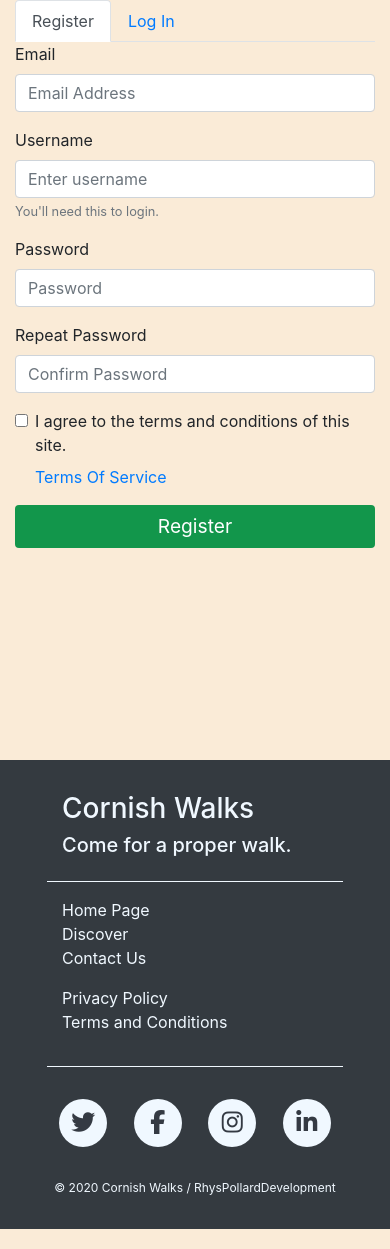
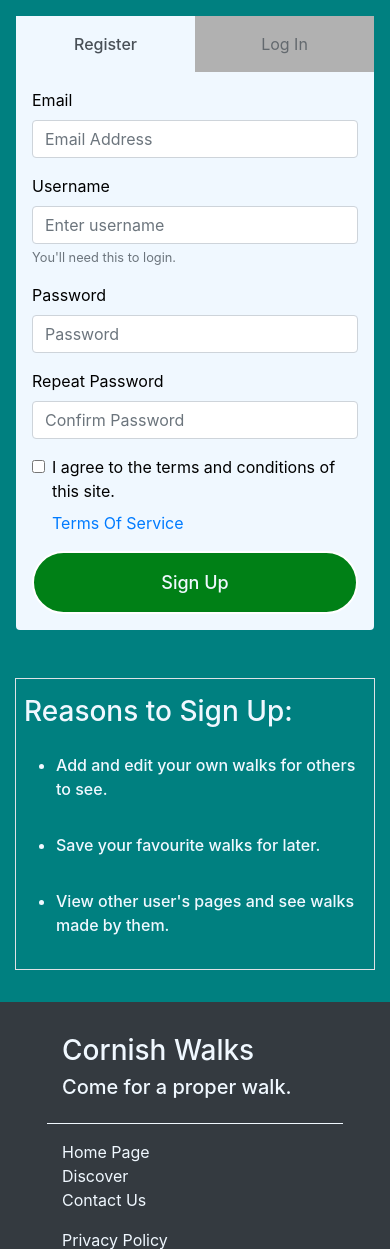
Before and after one commit to Code-Institute-Submissions/RhysPollardDevelopment-Data-centric_milestone_AprResub, a Flask app: page /register in a window 390 px wide. Shown: the part 68-1317 px from the top of the page. Run offline with Flask 2, Linux system fonts and the light colour scheme; some libraries are stand-ins or nearby versions; some web fonts are replaced.

Commit message:
Style: Updated mobile style for login and register pages

```diff
--- a/static/css/style.css
+++ b/static/css/style.css
@@ -561,12 +561,75 @@ a.button{
 }
 
 /*-------------Register/Login Page------------*/
+.login-register{
+    background: teal;
+    color: aliceblue;
+}
 
-.register-button{
-    color: #fff;
-    background-color: #12964b;
+.custom-navlink{
+    display: block;
+    padding: .5rem 1rem;
+    text-align: center;
+    padding: 1rem;
+    background-color: #b1b1b1;
+    color: #495057be;
+}
+
+.custom-navlink.active{
+    color: #495057;
+    background:aliceblue;
+    font-weight: 500;
+    border-color: #dee2e6 #dee2e6 #fff;
+}
+
+.nav-tabs.custom {
+    margin: -1rem -1rem 0 -1rem;
+}
+
+.nav-item.custom {
+    width: 50%;
+}
+
+.login-register h2 {
+    text-align: center;
+    padding: 1rem 1rem;
+}
+
+.register-box{
+    margin: 1rem;
+    padding: 1rem;
+    background: aliceblue;
+    color: black;
+    border-radius: 4px;
+}
+
+.register-box form {
+    margin-top: 1rem;
+}
+
+.register {
+    background: #008016;
+    color: aliceblue;
+    border: 2px solid #ffffff;
+    margin: auto;
     width: 100%;
-    font-size: larger;
+    font-weight: 500;
+    font-size: large;
+}
+
+.benefits{
+    margin: 2rem 0;
+}
+
+.benefits h3 {
+    padding: 1rem 0.5rem 0;
+}
+
+.benefits li {
+    padding: 1rem 0;
+    padding-right: 0.5rem;
+    margin: auto;
+    font-weight: 500;
 }
 
 /*---------Search Page---------*/
--- a/templates/register.html
+++ b/templates/register.html
@@ -1,16 +1,17 @@
 {% extends "base.html" %}
 {% block content %}
 
-<section class="container">
+<section class="container-fluid login-register">
     <div class="row">
-        <div class="col-sm-12 col-lg-6">
-            <ul class="nav nav-tabs">
-                <li class="nav-item">
-                    <a class="nav-link active"
+        <div class="col-sm-12 col-md-6 col-lg-6 register-box">
+            <ul class="nav nav-tabs custom">
+                <li class="nav-item custom">
+                    <a class="custom-navlink active"
                         href="{{ url_for('register')}}">Register</a>
                 </li>
-                <li class="nav-item">
-                    <a class="nav-link" href="{{ url_for('login')}}">Log In</a>
+                <li class="nav-item custom">
+                    <a class="custom-navlink" href="{{ url_for('login')}}">Log
+                        In</a>
                 </li>
             </ul>
             <div>
@@ -68,9 +69,28 @@
                     </div>
                     {% endif %}
                     {% endwith %}
-                    <button type="submit"
-                        class="btn register-button">Register</button>
+                    <button type="submit" class="button register">Sign
+                        Up</button>
                 </form>
+            </div>
+        </div>
+        <div class="col-sm-12 col-md-6 col-lg-6 benefits">
+            <h2 class="d-none d-md-block">Register or Log in</h2>
+            <div class="border">
+                <div class="">
+                    <h3>Reasons to Sign Up:</h3>
+                    <ul>
+                        <li>
+                            Add and edit your own walks for others to see.
+                        </li>
+                        <li>
+                            Save your favourite walks for later.
+                        </li>
+                        <li>
+                            View other user's pages and see walks made by them.
+                        </li>
+                    </ul>
+                </div>
             </div>
         </div>
     </div>
```
Also changed, not shown: templates/login.html (+28 -8 lines).
